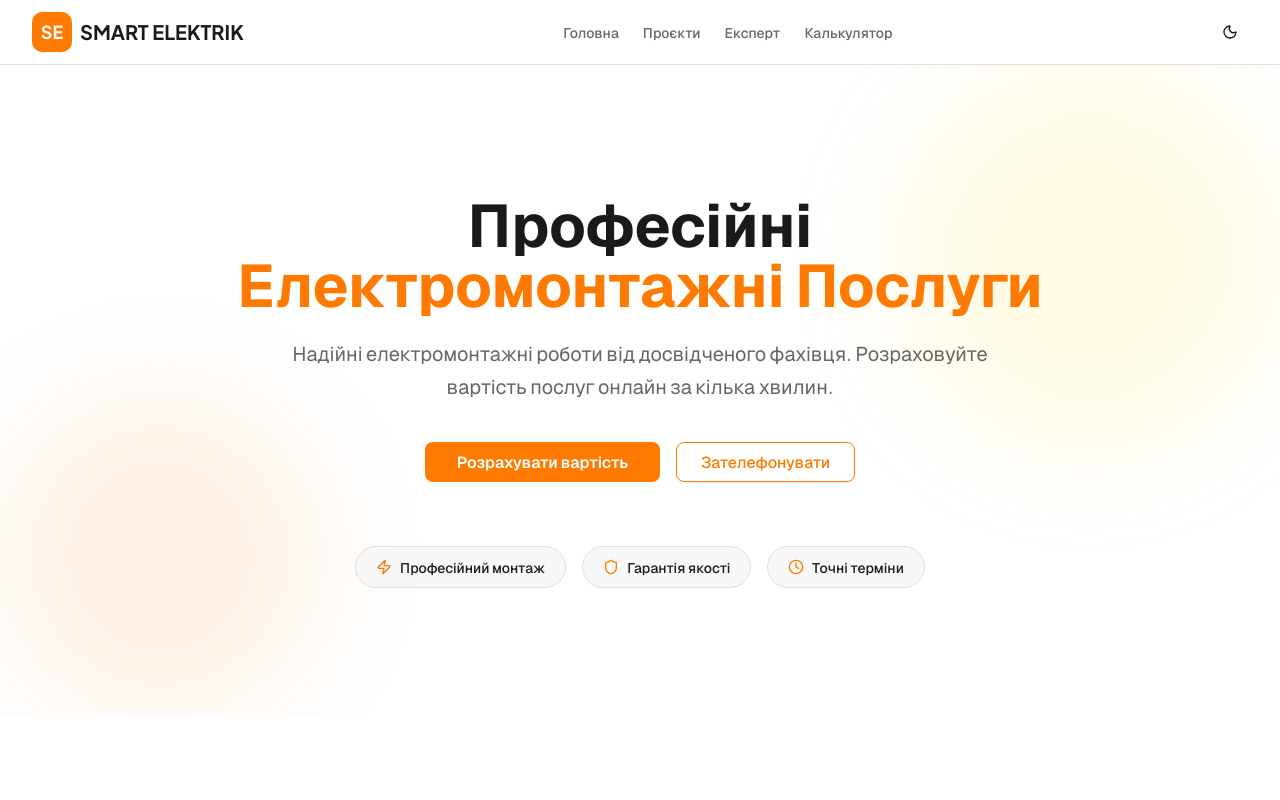
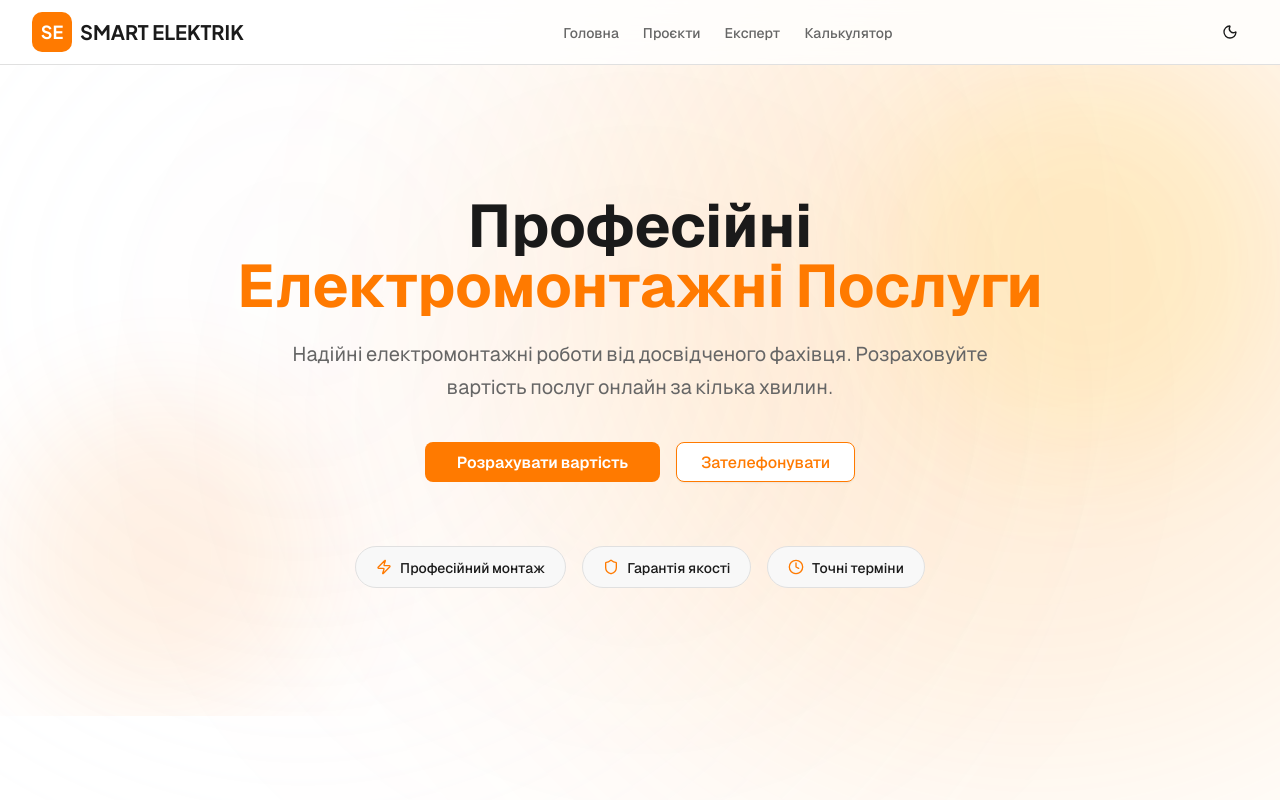
Before and after one commit to sanfranciskoq/v0-smart-elektrik-landing-page, a Next.js app: page / in a window 1280 px wide. Shown: the top 800 px of the page. Built offline with nearby package versions, Linux system fonts and the light colour scheme.

Commit message:
atmospheric aura background

```diff
--- a/app/globals.css
+++ b/app/globals.css
@@ -48,8 +48,8 @@
 }
 
 .dark {
-  /* Dark theme - dark background */
-  --background: #0f0f0f;
+  /* Dark theme - deep slate/black background */
+  --background: #020617;
   --foreground: #f5f5f5;
   --card: #1a1a1a;
   --card-foreground: #f5f5f5;
@@ -135,6 +135,7 @@
   * {
     @apply border-border outline-ring/50;
   }
+
   body {
     @apply bg-background text-foreground;
   }
--- a/app/layout.tsx
+++ b/app/layout.tsx
@@ -3,6 +3,7 @@ import { Geist, Geist_Mono, Plus_Jakarta_Sans } from 'next/font/google'
 import { Analytics } from '@vercel/analytics/next'
 import { SpeedInsights } from '@vercel/speed-insights/next'
 import { ThemeProvider } from '@/components/theme-provider'
+import { AtmosphericBackground } from '@/components/atmospheric-background'
 import './globals.css'
 
 const _geist = Geist({ subsets: ["latin"] });
@@ -51,6 +52,7 @@ export default function RootLayout({
           enableSystem
           disableTransitionOnChange
         >
+          <AtmosphericBackground />
           {children}
           <Analytics />
           <SpeedInsights />
--- /dev/null
+++ b/components/atmospheric-background.tsx
@@ -0,0 +1,62 @@
+'use client'
+
+import { motion } from 'framer-motion'
+
+export function AtmosphericBackground() {
+    return (
+        <div className="fixed inset-0 overflow-hidden pointer-events-none z-0 select-none">
+            {/* Hero Aura (Top Right) - Orange */}
+            <motion.div
+                initial={{ scale: 1, opacity: 0.08 }}
+                animate={{
+                    scale: [1, 1.2, 1],
+                    opacity: [0.08, 0.15, 0.08],
+                    x: [0, 30, 0],
+                    y: [0, -30, 0],
+                }}
+                transition={{
+                    duration: 15,
+                    repeat: Infinity,
+                    ease: "linear"
+                }}
+                className="absolute -top-[10%] -right-[10%] w-[800px] h-[800px] bg-[#FF8C00] rounded-full blur-[120px]"
+            />
+
+            {/* Calculator Aura (Bottom Left) - White */}
+            <motion.div
+                initial={{ scale: 1, opacity: 0.05 }}
+                animate={{
+                    scale: [1, 1.3, 1],
+                    opacity: [0.05, 0.12, 0.05],
+                    x: [0, -40, 0],
+                    y: [0, 40, 0],
+                }}
+                transition={{
+                    duration: 20,
+                    repeat: Infinity,
+                    ease: "linear",
+                    delay: 2
+                }}
+                className="absolute bottom-[10%] -left-[10%] w-[900px] h-[900px] bg-[#F8FAFC] rounded-full blur-[150px]"
+            />
+
+            {/* Center Aura (Middle) - Orange */}
+            <motion.div
+                initial={{ scale: 1, opacity: 0.03 }}
+                animate={{
+                    scale: [1, 1.1, 1],
+                    opacity: [0.03, 0.08, 0.03],
+                    x: [0, 50, 0],
+                    y: [0, 50, 0],
+                }}
+                transition={{
+                    duration: 25,
+                    repeat: Infinity,
+                    ease: "linear",
+                    delay: 5
+                }}
+                className="absolute top-1/2 left-1/2 -translate-x-1/2 -translate-y-1/2 w-[700px] h-[700px] bg-[#F97316] rounded-full blur-[140px]"
+            />
+        </div>
+    )
+}
--- a/components/hero.tsx
+++ b/components/hero.tsx
@@ -17,7 +17,7 @@ export function Hero() {
   }
 
   return (
-    <section className="relative overflow-hidden bg-background py-20 sm:py-32">
+    <section className="relative overflow-hidden py-20 sm:py-32">
       {/* Background accent */}
       <div className="absolute inset-0 overflow-hidden pointer-events-none" aria-hidden="true">
         <div className="absolute top-0 right-0 w-96 h-96 bg-secondary opacity-10 rounded-full blur-3xl" />
--- a/components/reviews-section.tsx
+++ b/components/reviews-section.tsx
@@ -13,7 +13,7 @@ const reviews = [
 
 export function ReviewsSection() {
     return (
-        <section id="reviews" className="py-24 relative overflow-hidden bg-background">
+        <section id="reviews" className="py-24 relative overflow-hidden">
             {/* Background decoration */}
             <div className="absolute inset-0 overflow-hidden pointer-events-none" aria-hidden="true">
                 <div className="absolute top-1/4 -right-20 w-80 h-80 bg-primary/10 rounded-full blur-[100px]" />
```
